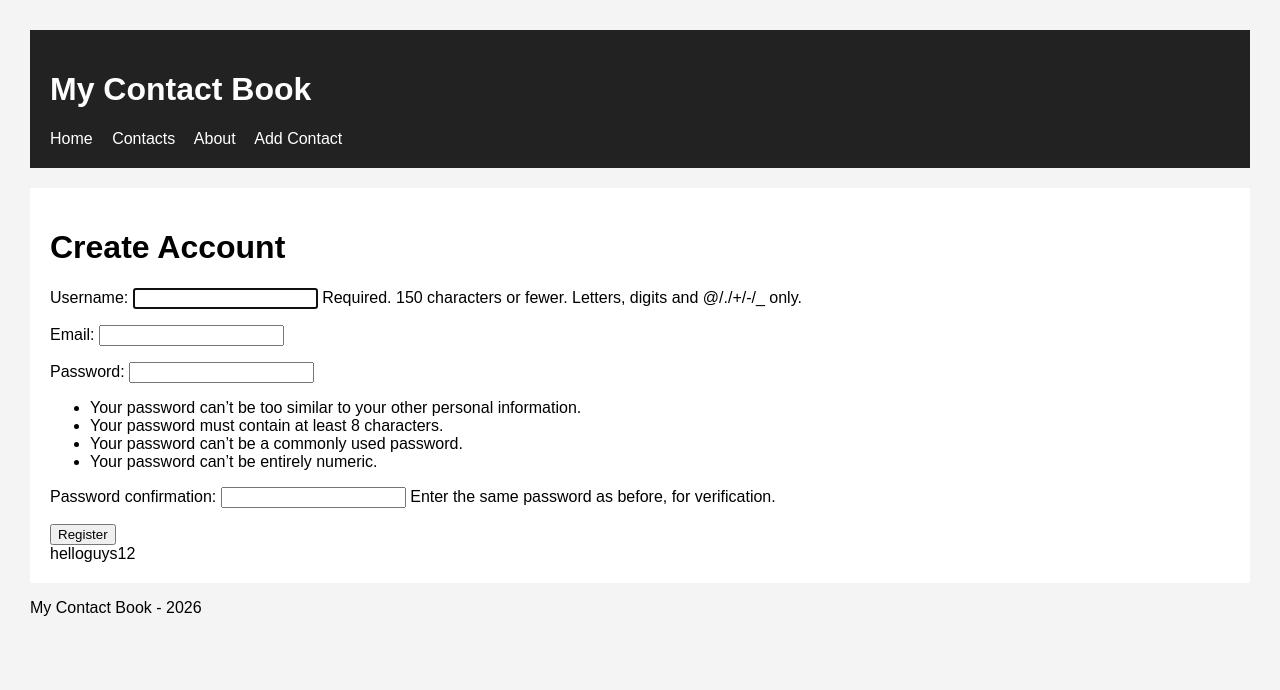
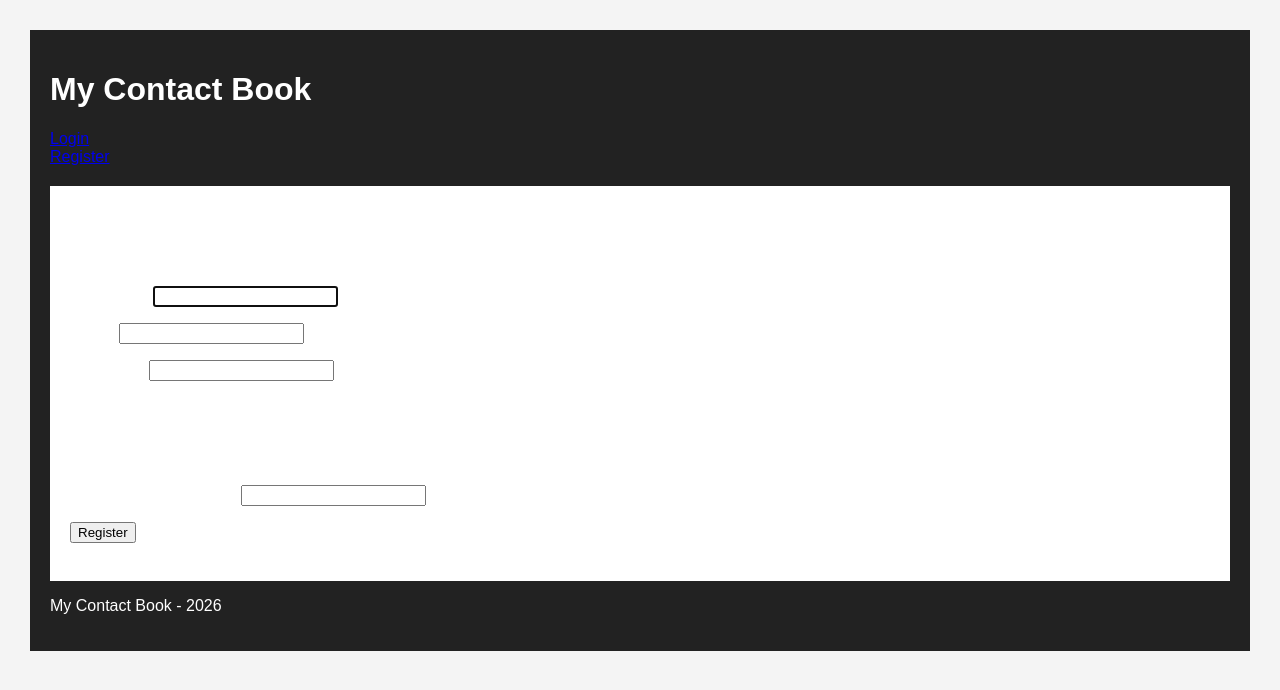
Before and after one commit to arshbhamra/Contact-Book, a Django app: page /app/register/ in a window 1280 px wide. Shown: the top 690 px of the page. Run offline with Django 5.2, Linux system fonts and the light colour scheme.

Commit message:
Day 15 — User Login and Logout in Django

```diff
--- a/Personal_Contact_Book/settings.py
+++ b/Personal_Contact_Book/settings.py
@@ -121,3 +121,9 @@ STATIC_URL = "static/"
 # https://docs.djangoproject.com/en/5.2/ref/settings/#default-auto-field
 
 DEFAULT_AUTO_FIELD = "django.db.models.BigAutoField"
+
+AUTHENTICATION_BACKENDS = [
+    'django.contrib.auth.backends.ModelBackend',
+]
+
+LOGIN_URL = "login"
--- a/contacts/forms.py
+++ b/contacts/forms.py
@@ -1,5 +1,6 @@
 from django import forms
-from django.contrib.auth.forms import UserCreationForm
+from .models import Contacts
+from django.contrib.auth.forms import UserCreationForm, AuthenticationForm
 from django.contrib.auth.models import User
 
 class RegisterForm(UserCreationForm):
@@ -9,3 +10,13 @@ class RegisterForm(UserCreationForm):
     class Meta:
         model = User
         fields = ["username", "email", "password1", "password2"]
+
+
+class LoginForm(AuthenticationForm):
+    pass
+
+class ContactForm(forms.ModelForm):
+
+    class Meta:
+        model = Contacts
+        fields = ["name", "phone", "email", "city"]
--- a/contacts/templates/contacts/base.html
+++ b/contacts/templates/contacts/base.html
@@ -12,16 +12,30 @@
 
         <h1>My Contact Book</h1>
 
+        {% if user.is_authenticated %}
+
         <nav>
             <a href="{% url 'home' %}">Home</a>
+            <a href="{% url 'register' %}">Register</a>
             <a href="{% url 'contacts' %}"> Contacts</a>
             <a href="{% url 'about' %}">About</a>
             <a href="{% url 'add_contact' %}">Add Contact</a>
 
         </nav>
+        <form method="POST" action="{% url 'logout' %}">
+            {% csrf_token %}
+        <button type="submit"> Logout </button>
+        </form>
     </header>
 
+
+      {% else %}
+        <a href=" {% url 'login' %}"> Login </a></br>
+        <a href="{% url 'register' %}">Register </a>
+    {% endif %}
+
     <main>{% block content %} {% endblock %}</main>
+
 
     <footer>
         <p>My Contact Book - 2026</p>
--- a/contacts/templates/contacts/contacts.html
+++ b/contacts/templates/contacts/contacts.html
@@ -8,7 +8,7 @@
 <br /><br />
 
 {% for contact in contacts %}
-<span>{{ contact }}, {{ contact.phone }}, {{ contact.city }}, {{ contact.email }} <br /></span>
+<span>{{ forloop.counter }}, {{ contact.name }}, {{ contact.phone }}, {{ contact.city }}, {{ contact.email }} <br /></span>
 {% empty %}
 <p>no contacts</p>
 {% endfor %}
--- a/contacts/urls.py
+++ b/contacts/urls.py
@@ -10,5 +10,7 @@ urlpatterns = [
     path('add-contact/', views.add_contact, name="add_contact"),
     path('edit-contact/<int:pk>/', views.edit_contact, name="edit_contact"),
     path('register/', views.register, name="register"),
+    path('login/', views.user_login, name="login"),
+    path('logout/', views.user_logout, name="logout"),
 
 ]
--- a/contacts/views.py
+++ b/contacts/views.py
@@ -1,7 +1,11 @@
 from django.shortcuts import get_object_or_404, redirect, render
 from django.http import HttpResponse
 from .models import Contacts
-from .forms import RegisterForm
+from .forms import RegisterForm, LoginForm, ContactForm
+from django.contrib.auth import login, logout
+from django.contrib.auth.decorators import login_required
+from django.views.decorators.http import require_POST
+
 
 def home(request):
     return render(request, 'contacts/home.html')
@@ -9,6 +13,7 @@ def home(request):
 def about(request):
     return render(request, 'contacts/about.html')
 
+@login_required
 def contacts(request):
 
    contacts = Contacts.objects.all()
@@ -79,3 +84,31 @@ def register(request):
         "contacts/register.html",
         {"form": form}
     )
+
+def user_login(request):
+
+    if request.method == 'POST':
+
+        form = LoginForm(request, data=request.POST)
+
+        if form.is_valid():
+
+            user = form.get_user()
+            login(request, user)
+            return redirect("/app/contacts/")
+
+    else:
+        form = LoginForm()
+
+    return render(
+        request,
+        'contacts/login.html',
+        {"form": form}
+    )
+
+@require_POST
+def user_logout(request):
+
+    logout(request)
+
+    return redirect("login")
```
Also changed, not shown: contacts/templates/contacts/login.html (added, +21 -0 lines), db.sqlite3.
